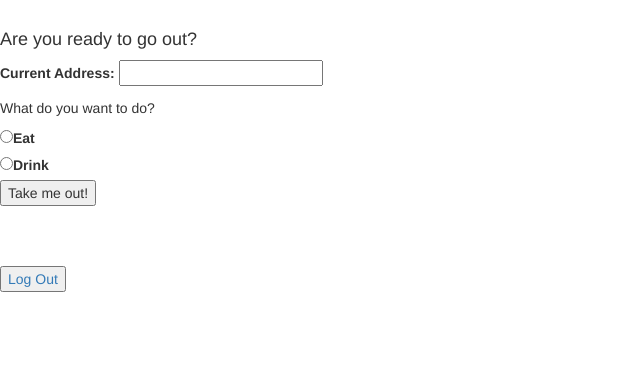
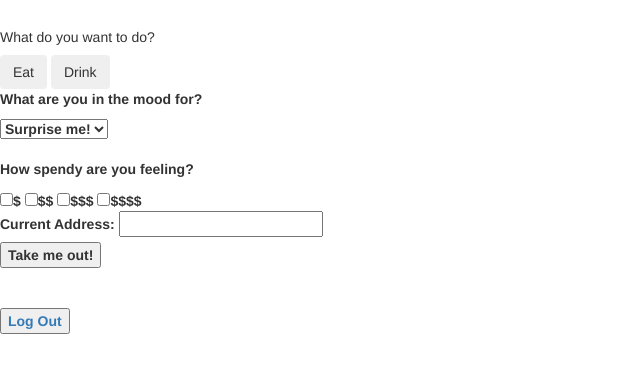
Before and after one commit to aninahpets/Fuder, a Flask app: page / in a window 1280 px wide. Shown: the part 50-423 px from the top of the page, without its empty margins (0-640 px from the left). Run offline with Flask 2, Linux system fonts and the light colour scheme; the visitor is signed in with stand-in values (Sample User, id 1); some libraries are stand-ins or nearby versions.

Commit message:
Adding logic for user options/updating form

```diff
--- a/templates/index.html
+++ b/templates/index.html
@@ -6,16 +6,29 @@
 
 {% block content %}
 
-<h4>Are you ready to go out?</h4>
 <form action='/get_user_auth' method='POST'>
-    <label>Current Address: <input type='text' name='user-address' id='field-user-address'></label>
-    <h5>What do you want to do?</h5>
-    <label><input type='radio' name='venue-type' id='field-venue-type' value=
-        'restaurants'>Eat</label>
-        <br>
-    <label><input type='radio' name='venue-type' id='field-venue-type' value=
-        'bars'>Drink</label>
-        <br>
+    <label><h5>What do you want to do?</h5>
+    <button type='button' class='btn btn-outline-secondary' id='restaurant-button'>
+        Eat
+    </button>
+    <button type='button' class='btn btn-outline-secondary' id='bar-button'>
+        Drink
+    </button>
+    <p>What are you in the mood for?</p>
+    <select name='venue-options' id='venue-options'>
+        <option value='surprise'>Surprise me!
+    </select>
+    <br>
+    <br>
+    <p>How spendy are you feeling?</p>
+    <input type='checkbox' name='price' value='1'>$
+    <input type='checkbox' name='price' value='2'>$$
+    <input type='checkbox' name='price' value='3'>$$$
+    <input type='checkbox' name='price' value='4'>$$$$
+    <br>
+    <label>Current Address: <input type='text' name='user-address' id='field-user-address' required>
+    </label>
+            <br>
     <input type='submit' value='Take me out!' id='uber-auth-button'>
 </form>
 <br>
```
